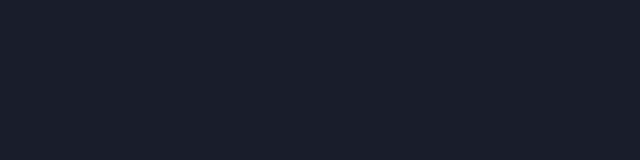
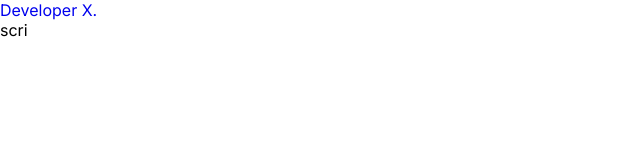
Before and after one commit to Moosorkh/20ProjectsJS, a plain HTML site: page Portfolio/index.html in a window 1280 px wide. Shown: the whole page, without its empty margins (0-640 px from the left). Drawn offline with nearby package versions, Linux system fonts and the light colour scheme.

Commit message:
New portfolio code

```diff
--- a/Portfolio/index.html
+++ b/Portfolio/index.html
@@ -5,11 +5,22 @@
     <meta name="viewport" content="width=device-width, initial-scale=1.0">
     <title>Portfolio</title>
     <link rel="stylesheet" href="styles/styles.css">
+    <!--box icons link-->
+    <link rel="stylesheet" href="https://unpkg.com/boxicons@latest/css/boxicons.min.css">
+    <!--remix icons link-->
+    <link href="https://cdn.jsdelivr.net/npm/remixicon@3.5.0/fonts/remixicon.css" rel="stylesheet">
+    <!--Google fonts Link-->
     <link rel="preconnect" href="https://fonts.googleapis.com">
     <link rel="preconnect" href="https://fonts.gstatic.com" crossorigin>
-    <link href="https://fonts.googleapis.com/css2?family=Poppins:ital@0;1&display=swap" rel="stylesheet">
+    <link href="https://fonts.googleapis.com/css2?family=Inter:wght@300;400;500;600;700;800;900&display=swap"
+        rel="stylesheet">
+
 </head>
-<body>
-
+<body class="main-content">
+    <!--header-->
+    <header>
+        <a href="#" class="logo">Developer <span>X.</span></a>
+    </header>
+    scri
 </body>
 </html>
--- a/Portfolio/styles/styles.css
+++ b/Portfolio/styles/styles.css
@@ -2,28 +2,20 @@
     margin: 0;
     padding: 0;
     box-sizing: border-box;
+    font-family: 'Inter', sans-serif;
+    text-decoration: none;
     list-style: none;
+    scroll-behavior: smooth;
 }
 
 :root{
-    --color-primary: #191d2b;
-    --color-secondary: #27AE60;
-    --color-white: #FFFFFF;
-    --color-black: #000;
-    --color-grey0: #f8f8f8;
-    --color-grey-1: #dbe1e8;
-    --color-grey-2: #b2becd;
-    --color-grey-3: #6c7983;
-    --color-grey-4: #454e56;
-    --color-grey-5: #2a2e35;
-    --color-grey-6: #12181b;
-    --br-sm-2: 14px;
+    --text-color: #fff;
+    --bg-color: #1b1f24;
+    --second-bg-color: #22282f;
+    --main-color: #13bbff;
+    --other-color: #c3cad5;
+
+    --h1-font: 4.5rem;
+    --h2-font: 2.9rem;
+    --p-font: 1rem;
 }
-
-body{
-    background-color: var(--color-primary);
-    font-family: 'Poppins', sans-serif;
-    font-size: 1.1rem;
-    color: var(--color-white);
-    transition: all .4s ease-in-out;
-}
```
